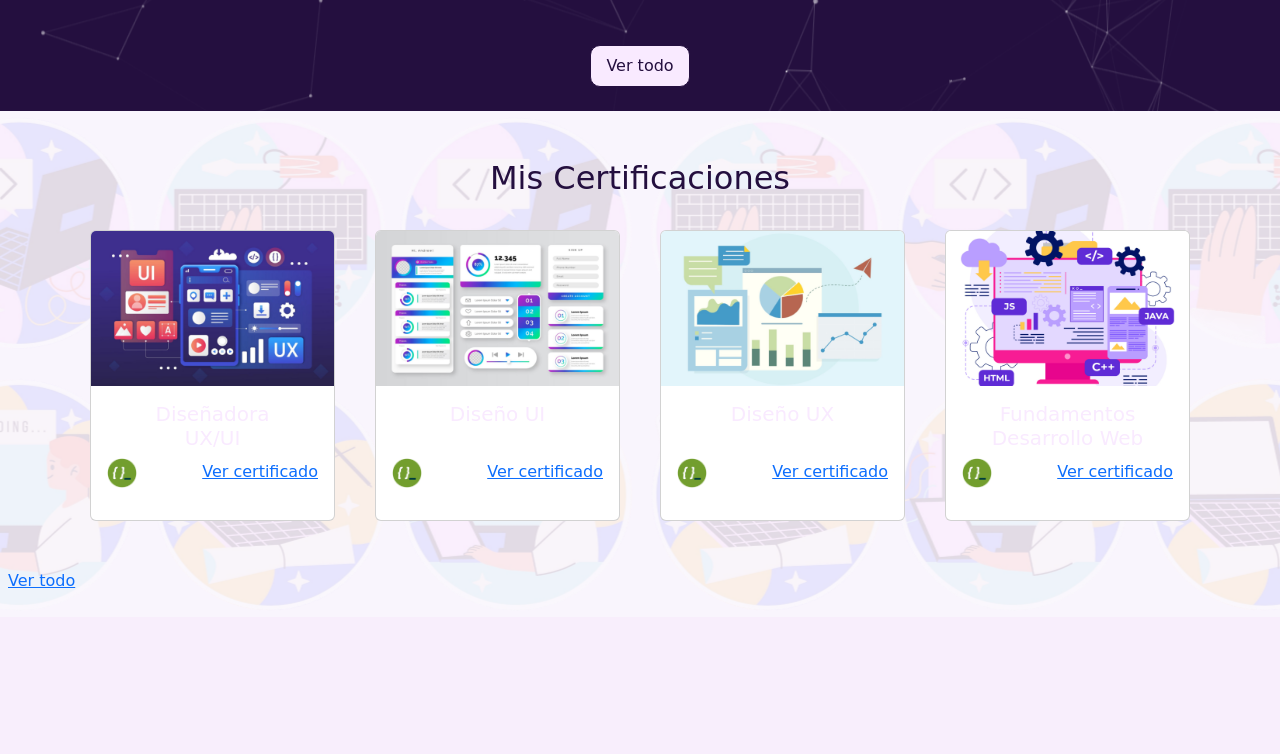
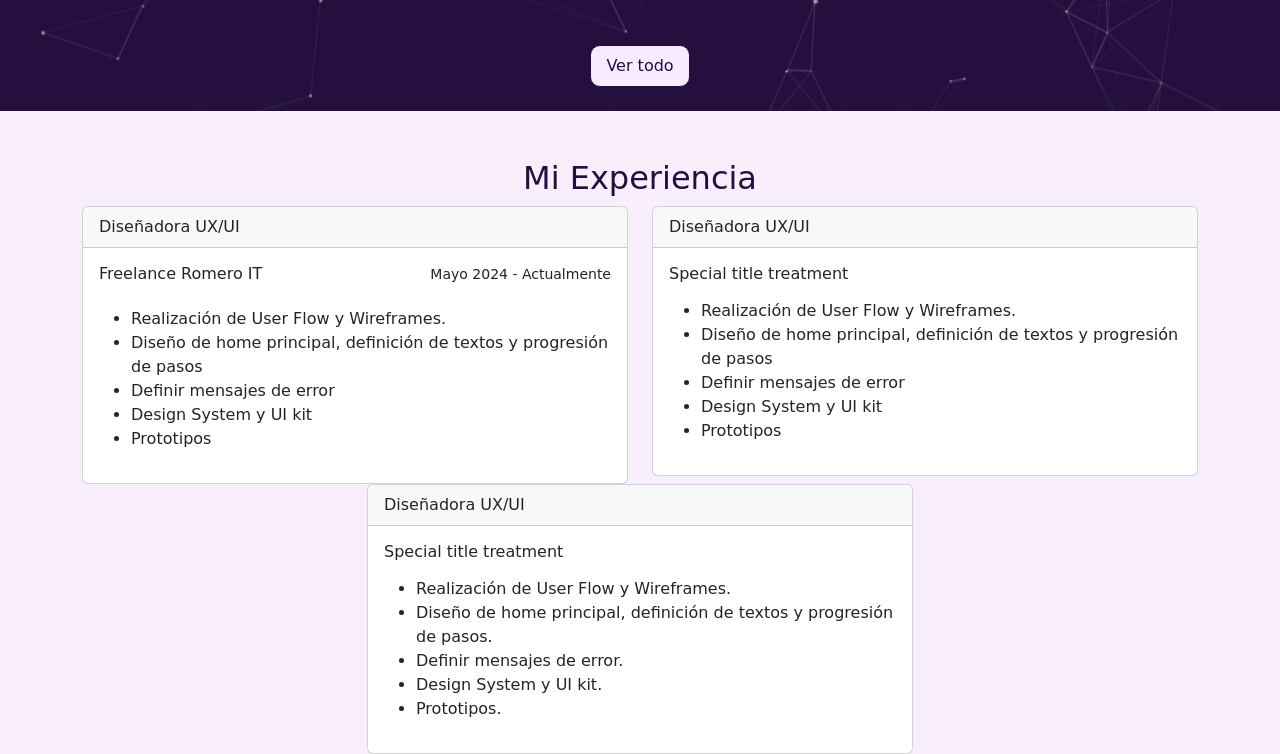
Before and after one commit to GlendyP/bagutierrezv.github.io, a plain HTML site: page index.html in a window 1280 px wide. Shown: the part 1643-2397 px from the top of the page. Before the commit the page ends 2260 px from the top, so only its background shows below. Drawn offline with nearby package versions, Linux system fonts and the light colour scheme; a web font is replaced by a local one.

Commit message:
add: se crea sección de experiencia en inicio

```diff
--- a/index.html
+++ b/index.html
@@ -32,8 +32,8 @@
                 <div class="navbar-nav ms-auto">
                     <a class="nav-link" href="#inicio">Inicio</a>
                     <a class="nav-link" href="#certificaciones">Certificaciones</a>
+                    <a class="nav-link" href="#portafolio">Portafolio</a>
                     <a class="nav-link" href="#experiencia">Experiencia</a>
-                    <a class="nav-link" href="#portafolio">Portafolio</a>
                     <a class="nav-link" href="#contacto">Contacto</a>
                 </div>
             </div>
@@ -256,10 +256,16 @@
                     <div class="row row-cols-1 row-cols-md-2 row-cols-lg-4 g-4 mt-0">
                         <div class="col">
                             <div class="card h-100">
-                                <a href="https://www.behance.net/gallery/204986633/Techcloud-Services"target="_blank"><img src="assets/img/techcloud.png" class="card-img-top" alt="techcloud"></a>
+                                <a href="https://www.behance.net/gallery/204986633/Techcloud-Services"
+                                    target="_blank"><img src="assets/img/techcloud.png" class="card-img-top"
+                                        alt="techcloud"></a>
                                 <div class="card-body card-body-portafolio">
-                                    <a href="https://www.behance.net/gallery/204986633/Techcloud-Services"target="_blank"><h5 class="card-title">Techcloud</h5></a>
-                                    <p class="card-text-portafolio">Diseño de Dashboard para analisis de datos, documentos y obtención de resultados.</p>
+                                    <a href="https://www.behance.net/gallery/204986633/Techcloud-Services"
+                                        target="_blank">
+                                        <h5 class="card-title">Techcloud</h5>
+                                    </a>
+                                    <p class="card-text-portafolio">Diseño de Dashboard para analisis de datos,
+                                        documentos y obtención de resultados.</p>
                                 </div>
                                 <div class="card-footer card-footer-portafolio">
                                     <small>Figma</small>
@@ -268,10 +274,15 @@
                         </div>
                         <div class="col">
                             <div class="card h-100">
-                                <a href="https://www.behance.net/gallery/202984571/Red-Nacional-de-Cuidados"target="_blank"><img src="assets/img/RNC.png" class="card-img-top" alt="rcn"></a>
+                                <a href="https://www.behance.net/gallery/202984571/Red-Nacional-de-Cuidados"
+                                    target="_blank"><img src="assets/img/RNC.png" class="card-img-top" alt="rcn"></a>
                                 <div class="card-body card-body-portafolio ">
-                                    <a href="https://www.behance.net/gallery/202984571/Red-Nacional-de-Cuidados"target="_blank"><h5 class="card-title">Red Nacional de Cuidados</h5></a>
-                                    <p class="card-text">Sitio para brindar herramientas a los cuidadores a nivel nacional.</p>
+                                    <a href="https://www.behance.net/gallery/202984571/Red-Nacional-de-Cuidados"
+                                        target="_blank">
+                                        <h5 class="card-title">Red Nacional de Cuidados</h5>
+                                    </a>
+                                    <p class="card-text">Sitio para brindar herramientas a los cuidadores a nivel
+                                        nacional.</p>
                                 </div>
                                 <div class="card-footer card-footer-portafolio">
                                     <small>Figma</small>
@@ -280,10 +291,14 @@
                         </div>
                         <div class="col">
                             <div class="card h-100">
-                                <a href="https://www.behance.net/gallery/182866197/Drive-Safe"target="_blank"><img src="assets/img/drive_safe.png" class="card-img-top" alt="drive_safe"></a>
+                                <a href="https://www.behance.net/gallery/182866197/Drive-Safe" target="_blank"><img
+                                        src="assets/img/drive_safe.png" class="card-img-top" alt="drive_safe"></a>
                                 <div class="card-body card-body-portafolio">
-                                    <a href="https://www.behance.net/gallery/182866197/Drive-Safe"target="_blank"><h5 class="card-title">Drive Safe</h5></a>
-                                    <p class="card-text-portafolio">Aplicación para seguridad vehicular en caso de incidencias e inconvenientes de los conductores.</p>
+                                    <a href="https://www.behance.net/gallery/182866197/Drive-Safe" target="_blank">
+                                        <h5 class="card-title">Drive Safe</h5>
+                                    </a>
+                                    <p class="card-text-portafolio">Aplicación para seguridad vehicular en caso de
+                                        incidencias e inconvenientes de los conductores.</p>
                                 </div>
                                 <div class="card-footer card-footer-portafolio">
                                     <small>Figma</small>
@@ -292,10 +307,14 @@
                         </div>
                         <div class="col">
                             <div class="card h-100">
-                                <a href="https://github.com/Bagutierrezv/fdsw-github"target="_blank"><img src="assets/img/cv_barbara.png" class="card-img-top" alt="drive_safe"></a>
+                                <a href="https://github.com/Bagutierrezv/fdsw-github" target="_blank"><img
+                                        src="assets/img/cv_barbara.png" class="card-img-top" alt="drive_safe"></a>
                                 <div class="card-body card-body-portafolio">
-                                    <a href="https://github.com/Bagutierrezv/fdsw-github"target="_blank"><h5 class="card-title">CV Personal</h5></a>
-                                    <p class="card-text-portafolio">Repositorio existente forkeado y modificado para creación de CV personal para subirlo a Github.</p>
+                                    <a href="https://github.com/Bagutierrezv/fdsw-github" target="_blank">
+                                        <h5 class="card-title">CV Personal</h5>
+                                    </a>
+                                    <p class="card-text-portafolio">Repositorio existente forkeado y modificado para
+                                        creación de CV personal para subirlo a Github.</p>
                                 </div>
                                 <div class="card-footer card-footer-portafolio">
                                     <small>HTML; CSS; Bootstrap; Git; Terminal; Github</small>
@@ -304,6 +323,7 @@
                         </div>
                     </div>
                 </div>
+
 
             </div>
 
@@ -315,99 +335,78 @@
 
 
         <!--Experiencia-->
-        <section class="certificados pt-5" id="certificaciones">
-            <h2>Mis Certificaciones</h2>
+        <section class="experiencia pt-5" id="experiencia">
+            <h2>Mi Experiencia</h2>
             <div class="container">
                 <div class="row justify-content-center">
 
-                    <div class="col-sm-12 col-md-6 col-lg-3">
-                        <div class="card mt-4 mx-2">
-                            <img src="./assets/img/ux_ui.png" class="card-img-top" alt="ux_ui">
+                    <div class="col-sm-12 col-md-12 col-lg-6">
+                        <div class="card">
+                            <div class="card-header">
+                                Diseñadora UX/UI
+                            </div>
                             <div class="card-body">
-                                <h5 class="card-title text-center">Diseñadora <br> UX/UI</h5>
-                                <div class="card-text">
-                                    <div class="d-flex justify-content-start align-items-baseline">
-                                        <figure>
-                                            <a href="https://desafiolatam.com/" target="_blank"><img
-                                                    src="./assets/img/logo_desafio.png" alt="desafio_latam"
-                                                    width="30"></a>
-                                        </figure>
-                                        <p class="ver ms-auto"><a
-                                                href="https://desafiosdev.s3.amazonaws.com/uploads/certification/image/23086/aprobacion-final-proyecto-ux-ui-g40-13136.png"
-                                                target="_blank">Ver certificado</a></p>
-                                    </div>
+                                <div class="d-flex justify-content-start align-items-baseline">
+                                    <h6 class="card-title">Freelance Romero IT</h6>
+                                    <small class="ms-auto">Mayo 2024 - Actualmente</small>
                                 </div>
+                                <p class="card-text">
+                                <ul>
+                                    <li>Realización de User Flow y Wireframes.</li>
+                                    <li>Diseño de home principal, definición de textos y progresión de pasos</li>
+                                    <li>Definir mensajes de error</li>
+                                    <li>Design System y UI kit</li>
+                                    <li>Prototipos</li>
+                                </ul>
+                                </p>
                             </div>
                         </div>
                     </div>
-                    <div class="col-sm-12 col-md-6 col-lg-3">
-                        <div class="card mt-4 mx-2">
-                            <img src="./assets/img/ui_1.png" class="card-img-top" alt="ux_ui">
+
+
+                    <div class="col-sm-12 col-md-6 col-lg-6">
+                        <div class="card">
+                            <div class="card-header">
+                                Diseñadora UX/UI
+                            </div>
                             <div class="card-body">
-                                <h5 class="card-title text-center mb-4 pb-2">Diseño UI</h5>
-                                <div class="card-text">
-                                    <div class="d-flex justify-content-start align-items-baseline">
-                                        <figure>
-                                            <a href="https://desafiolatam.com/" target="_blank"><img
-                                                    src="./assets/img/logo_desafio.png" alt="desafio_latam"
-                                                    width="30"></a>
-                                        </figure>
-                                        <p class="ver ms-auto"><a
-                                                href="https://desafiosdev.s3.amazonaws.com/uploads/certification/image/22382/aprobacion-modulos-cursos-b-learning-diseno-ui-g40-13136.png"
-                                                target="_blank">Ver certificado</a></p>
-                                    </div>
-                                </div>
+                                <h6 class="card-title">Special title treatment</h6>
+                                <p class="card-text">
+                                <ul>
+                                    <li>Realización de User Flow y Wireframes.</li>
+                                    <li>Diseño de home principal, definición de textos y progresión de pasos</li>
+                                    <li>Definir mensajes de error</li>
+                                    <li>Design System y UI kit</li>
+                                    <li>Prototipos</li>
+                                </ul>
+                                </p>
                             </div>
                         </div>
                     </div>
-                    <div class="col-sm-12 col-md-6 col-lg-3">
-                        <div class="card mt-4 mx-2">
-                            <img src="./assets/img/ux_2.png" class="card-img-top" alt="ux_ui">
+                    <div class="col-sm-12 col-md-6 col-lg-6">
+                        <div class="card">
+                            <div class="card-header">
+                                Diseñadora UX/UI
+                            </div>
                             <div class="card-body">
-                                <h5 class="card-title text-center mb-4 pb-2">Diseño UX</h5>
-                                <div class="card-text">
-                                    <div class="d-flex justify-content-start align-items-baseline">
-                                        <figure>
-                                            <a href="https://desafiolatam.com/" target="_blank"><img
-                                                    src="./assets/img/logo_desafio.png" alt="desafio_latam"
-                                                    width="30"></a>
-                                        </figure>
-                                        <p class="ver ms-auto"><a
-                                                href="https://desafiosdev.s3.amazonaws.com/uploads/certification/image/21687/aprobacion-modulos-cursos-b-learning-diseno-ux-g40-13136.png"
-                                                target="_blank">Ver certificado</a></p>
-                                    </div>
-                                </div>
-                            </div>
-                        </div>
-                    </div>
-                    <div class="col-sm-12 col-md-6 col-lg-3">
-                        <div class="card mt-4 mx-2">
-                            <img src="./assets/img/desarrollo.jpg" class="card-img-top" alt="desarrollo">
-                            <div class="card-body">
-                                <h5 class="card-title text-center">Fundamentos Desarrollo Web</h5>
-                                <div class="card-text">
-                                    <div class="d-flex justify-content-start align-items-baseline">
-                                        <figure>
-                                            <a href="https://desafiolatam.com/" target="_blank"><img
-                                                    src="./assets/img/logo_desafio.png" alt="desafio_latam"
-                                                    width="30"></a>
-                                        </figure>
-                                        <p class="ver ms-auto"><a
-                                                href="https://desafiosdev.s3.amazonaws.com/uploads/certification/image/20279/aprobacion-modulos-cursos-b-learning-fundamentos-desarrollo-web-g40-13136.png"
-                                                target="_blank">Ver certificado</a></p>
-                                    </div>
-                                </div>
+                                <h6 class="card-title">Special title treatment</h6>
+                                <p class="card-text">
+                                <ul>
+                                    <li>Realización de User Flow y Wireframes.</li>
+                                    <li>Diseño de home principal, definición de textos y progresión de pasos.</li>
+                                    <li>Definir mensajes de error.</li>
+                                    <li>Design System y UI kit.</li>
+                                    <li>Prototipos.</li>
+                                </ul>
+                                </p>
                             </div>
                         </div>
                     </div>
 
                 </div>
             </div>
-            </div>
-            <div class="btn-hover mt-5 pb-4"><a href="./certificaciones.html" target="_blank"
-                    class="btn-ver-todo p-2 ms-auto mt-3 me-auto">Ver todo</a>
-            </div>
         </section>
+
 
 
     </main>
```
Also changed, not shown: portafolio.html (+1 -1 lines).
